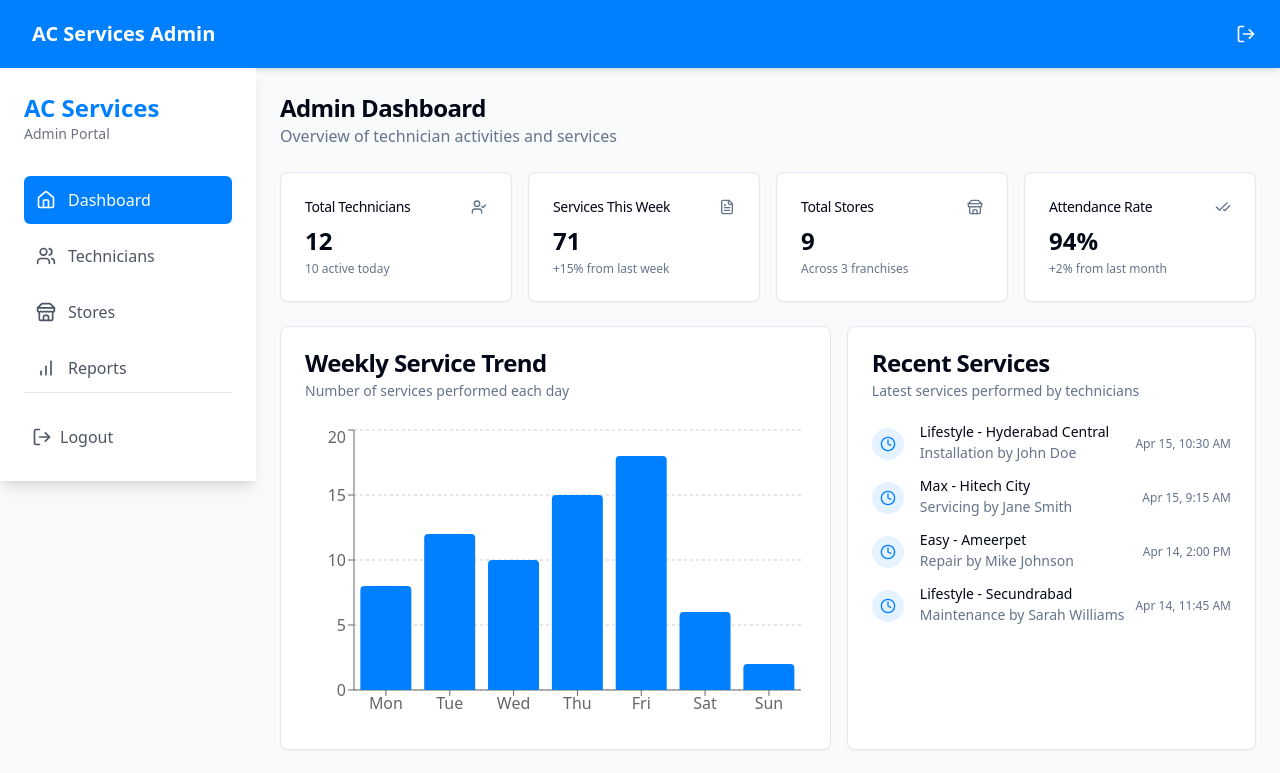
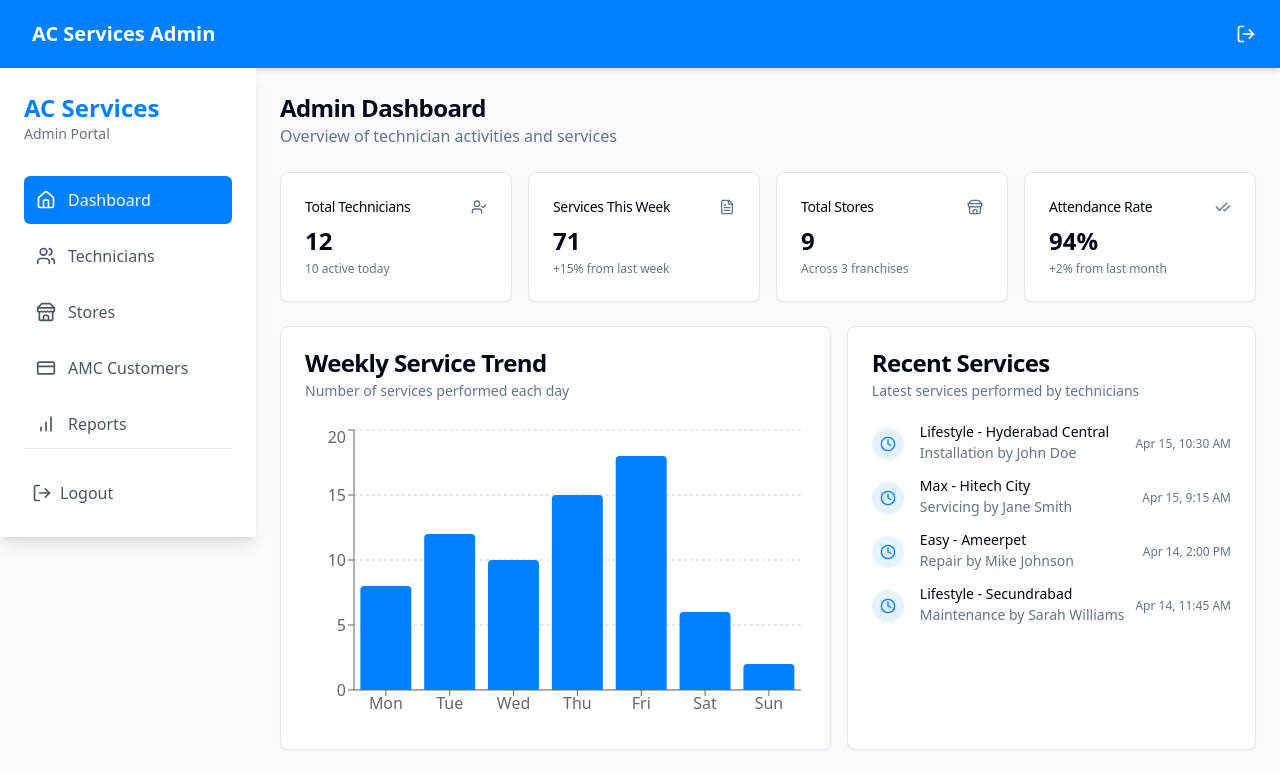
Before and after one commit to Sairohan211/cool-air-track, a React (Vite) app: page /admin in a window 1280 px wide. Shown: the top 773 px of the page. Built offline with nearby package versions, Linux system fonts and the light colour scheme.

Commit message:
Add AMC customers button to sidebar
Add a button for AMC customers to the sidebar navigation.

```diff
--- a/src/components/layouts/AdminLayout.tsx
+++ b/src/components/layouts/AdminLayout.tsx
@@ -1,6 +1,6 @@
 
 import { Outlet, Link, useLocation, useNavigate } from 'react-router-dom';
-import { Home, Users, Store, BarChart, LogOut, Menu, X, Briefcase } from 'lucide-react';
+import { Home, Users, Store, BarChart, LogOut, Menu, X, Briefcase, CreditCard } from 'lucide-react';
 import { useState } from 'react';
 
 const AdminLayout = () => {
@@ -79,6 +79,12 @@ const AdminLayout = () => {
                 active={location.pathname === '/admin/stores'}
               />
               <NavItem
+                to="/admin/amc-customers"
+                icon={<CreditCard size={20} />}
+                label="AMC Customers"
+                active={location.pathname === '/admin/amc-customers'}
+              />
+              <NavItem
                 to="/admin/reports"
                 icon={<BarChart size={20} />}
                 label="Reports"
```
